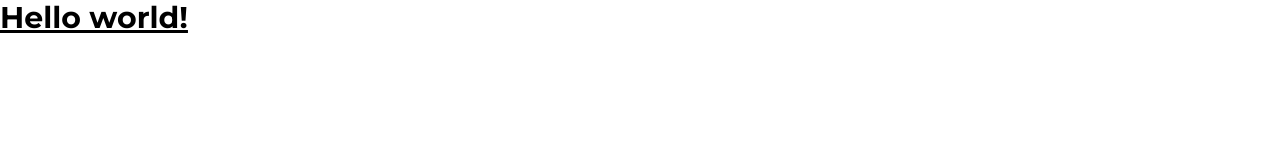
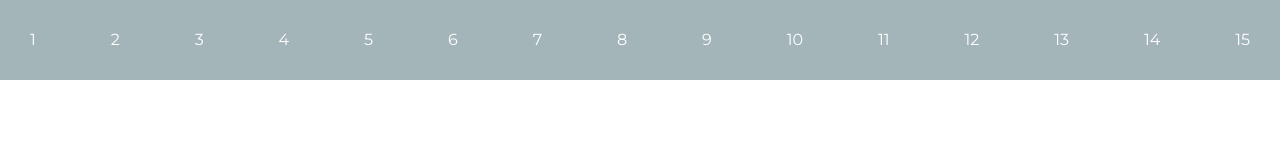
Before and after one commit to HumoX-ai/full-stacker-416, a plain HTML site: page index.html in a window 1280 px wide. Drawn offline with nearby package versions, Linux system fonts and the light colour scheme.

Commit message:
fix: merged all the changes

```diff
--- a/index.html
+++ b/index.html
@@ -10,8 +10,52 @@
     <script src="https://cdn.tailwindcss.com"></script>
     <link rel="stylesheet" href="global.css" />
     <title>Document</title>
+    <style>
+      * {
+        margin: 0;
+        padding: 0;
+        box-sizing: border-box;
+      }
+
+      .header {
+        display: flex;
+        justify-content: space-between;
+        align-items: center;
+        padding: 10px 20px;
+        background-color: #a4b5b9;
+        color: #fff;
+        height: 80px;
+      }
+      .header li {
+        list-style: none;
+      }
+      .header a {
+        color: #fff;
+        text-decoration: none;
+        padding: 10px;
+      }
+      .header a:hover {
+        background-color: #555;
+      }
+    </style>
   </head>
   <body>
-    <h1 class="text-3xl font-bold underline">Hello world!</h1>
+    <div class="header">
+      <li><a href="/mehriddin/index.html">1</a></li>
+      <li><a href="/ahmadbek/index.html">2</a></li>
+      <li><a href="/shokhruzbek/shokhruzbek.html">3</a></li>
+      <li><a href="/abdurashid/index.html">4</a></li>
+      <li><a href="/fazliddin/index.html">5</a></li>
+      <li><a href="/islombek/index.html">6</a></li>
+      <li><a href="/Azizjon/index.html">7</a></li>
+      <li><a href="">8</a></li>
+      <li><a href="/Umidjon/umidjon.html">9</a></li>
+      <li><a href="">10</a></li>
+      <li><a href="/tohirjon//cars.html">11</a></li>
+      <li><a href="/Mohir/index.html">12</a></li>
+      <li><a href="/tohirjon/tohirjon.html">13</a></li>
+      <li><a href="/mirkomil/index.html">14</a></li>
+      <li><a href="/humoyun/index.html">15</a></li>
+    </div>
   </body>
 </html>
```
Also changed, not shown: tohirjon/tohirjon.js (+9 -7 lines).
